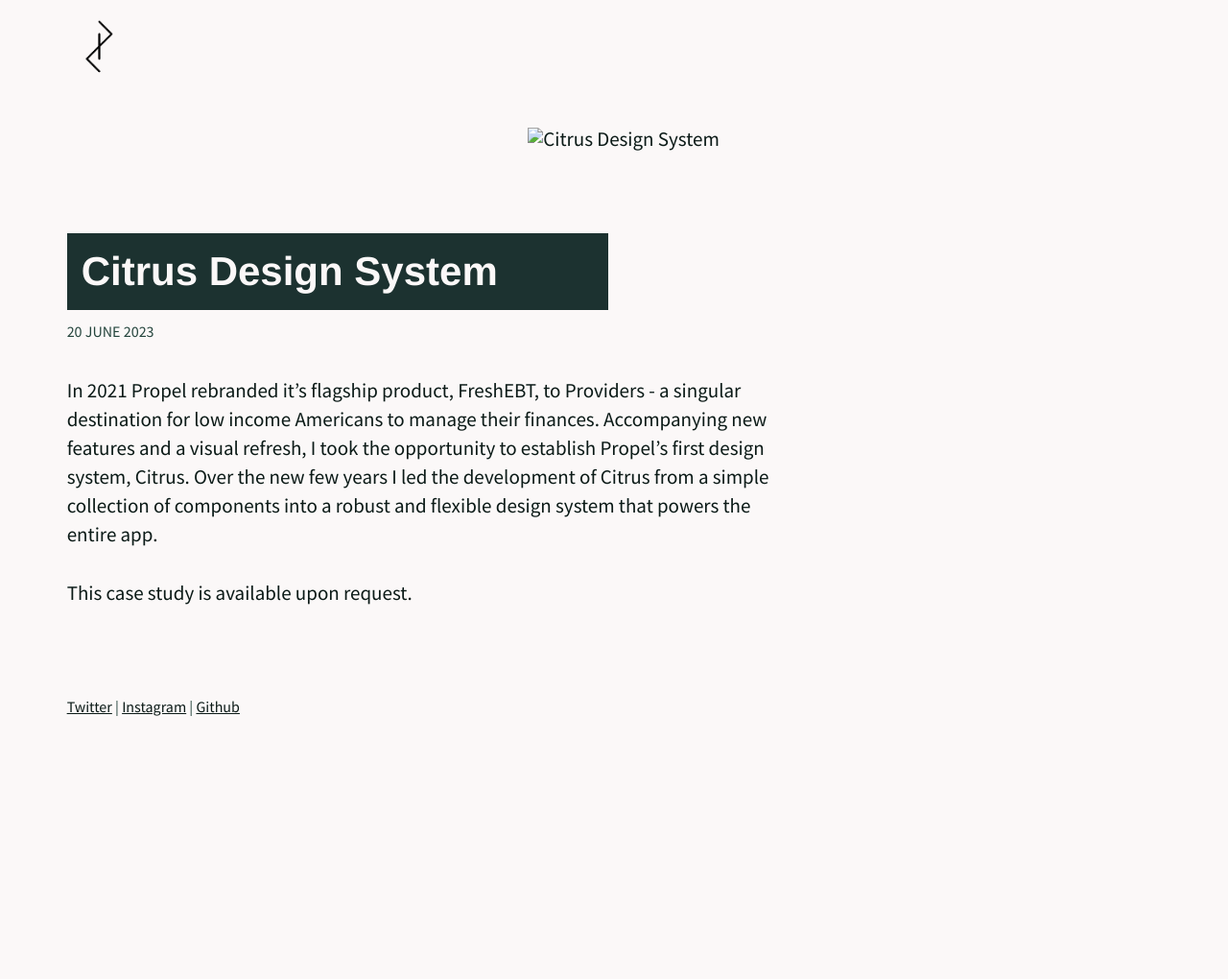
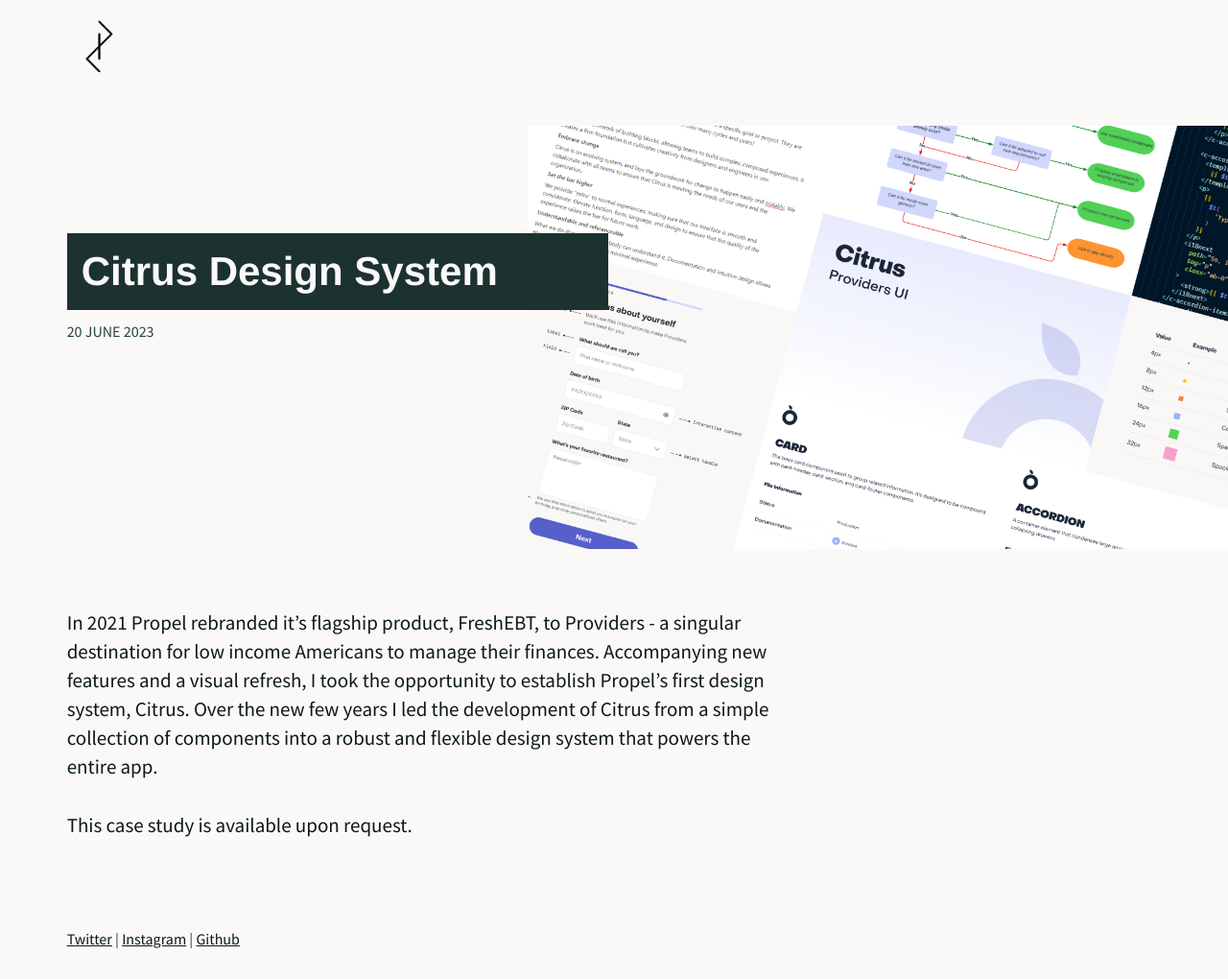
Before and after one commit to lkpttn/lkpttn.github.io, a Jekyll site: the page built from _posts/2023-06-19-citrus-design-system.markdown, in a window 1280 px wide. Shown: the whole page at 96% size. Built offline with Jekyll 4.4.1, drawn with Linux system fonts in a browser that asks for light colours; some web fonts are replaced; before the commit the page ends 900 px from its top, so only the background shows below that.

Commit message:
Proper filenames for header images

```diff
--- a/_posts/2021-06-19-providers-one-job.markdown
+++ b/_posts/2021-06-19-providers-one-job.markdown
@@ -3,7 +3,7 @@
 title: 'Providers Redesign'
 date: 2021-06-19 23:40:28 -0400
 category: projects
-image: projects/providers/header.jpg
+image: projects/providers/header.png
 ---
 
 In 2021 Propel released a major update to it’s flagship product, FreshEBT. The app was becoming Providers - a singular destination for low income Americans to manage their finances.
--- a/_posts/2022-06-19-providers-earn-extra.markdown
+++ b/_posts/2022-06-19-providers-earn-extra.markdown
@@ -3,7 +3,7 @@
 title: 'Providers Earn Extra'
 date: 2022-06-19 23:40:28 -0400
 category: projects
-image: projects/earnextra/header.jpg
+image: projects/earnextra/header.png
 ---
 
 I was the Design Lead for Propel’s Earn team, focused on putting “dollars in pockets” for low income Americans using Providers. Earn Extra is a feature that brought consumer surveys into the app, allowing users to earn money. The projects started with a small squad and simple prototype that blossomed into a major revenue and engagement driver for the app, placing millions of dollars in the pockets of low income Americans and increasing app sessions by 300% for survey takers.
--- a/_posts/2023-06-19-citrus-design-system.markdown
+++ b/_posts/2023-06-19-citrus-design-system.markdown
@@ -3,7 +3,7 @@
 title: 'Citrus Design System'
 date: 2023-06-19 23:40:28 -0400
 category: projects
-image: projects/citrus/header.jpg
+image: projects/citrus/header.png
 ---
 
 In 2021 Propel rebranded it’s flagship product, FreshEBT, to Providers - a singular destination for low income Americans to manage their finances. Accompanying new features and a visual refresh, I took the opportunity to establish Propel’s first design system, Citrus. Over the new few years I led the development of Citrus from a simple collection of components into a robust and flexible design system that powers the entire app.
```
